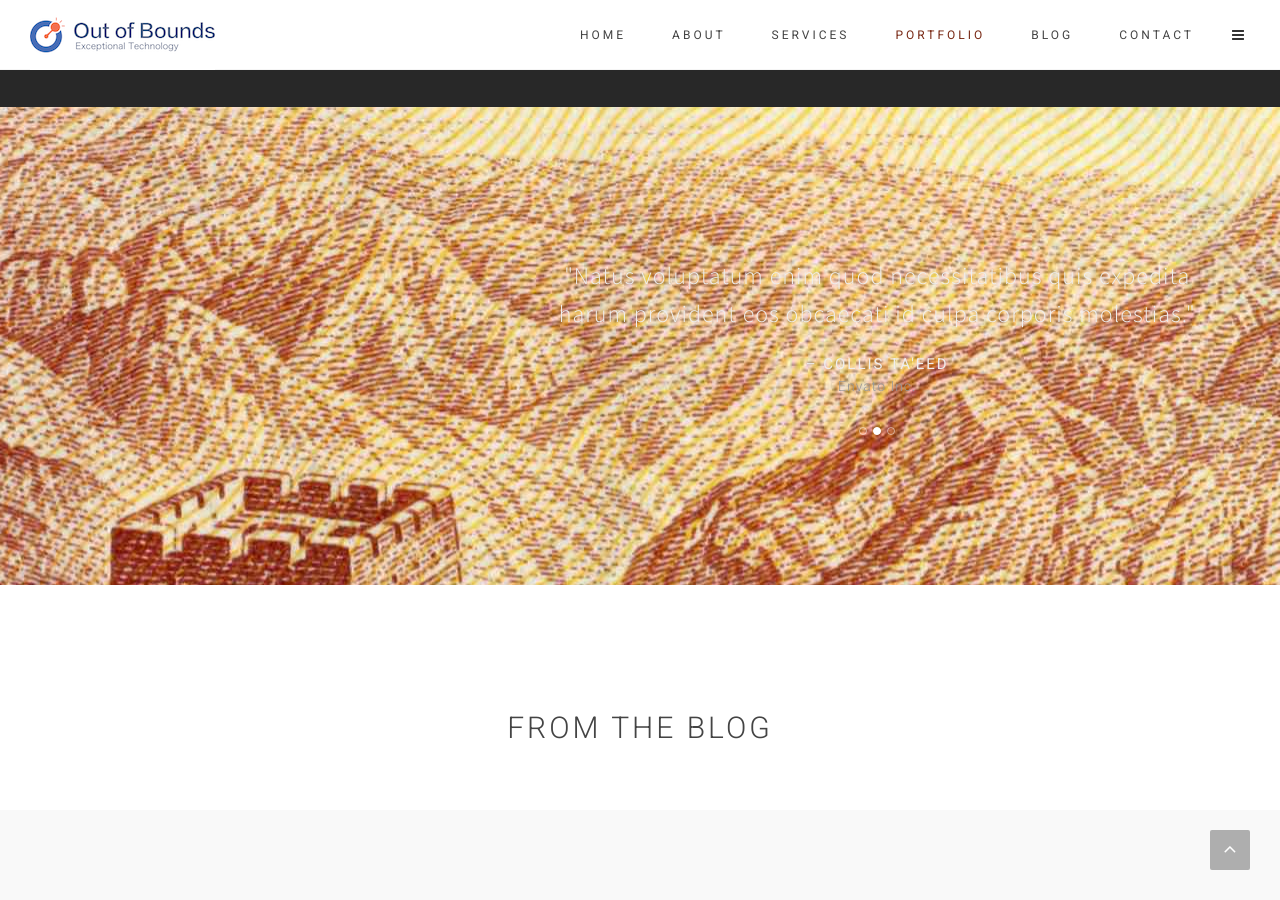
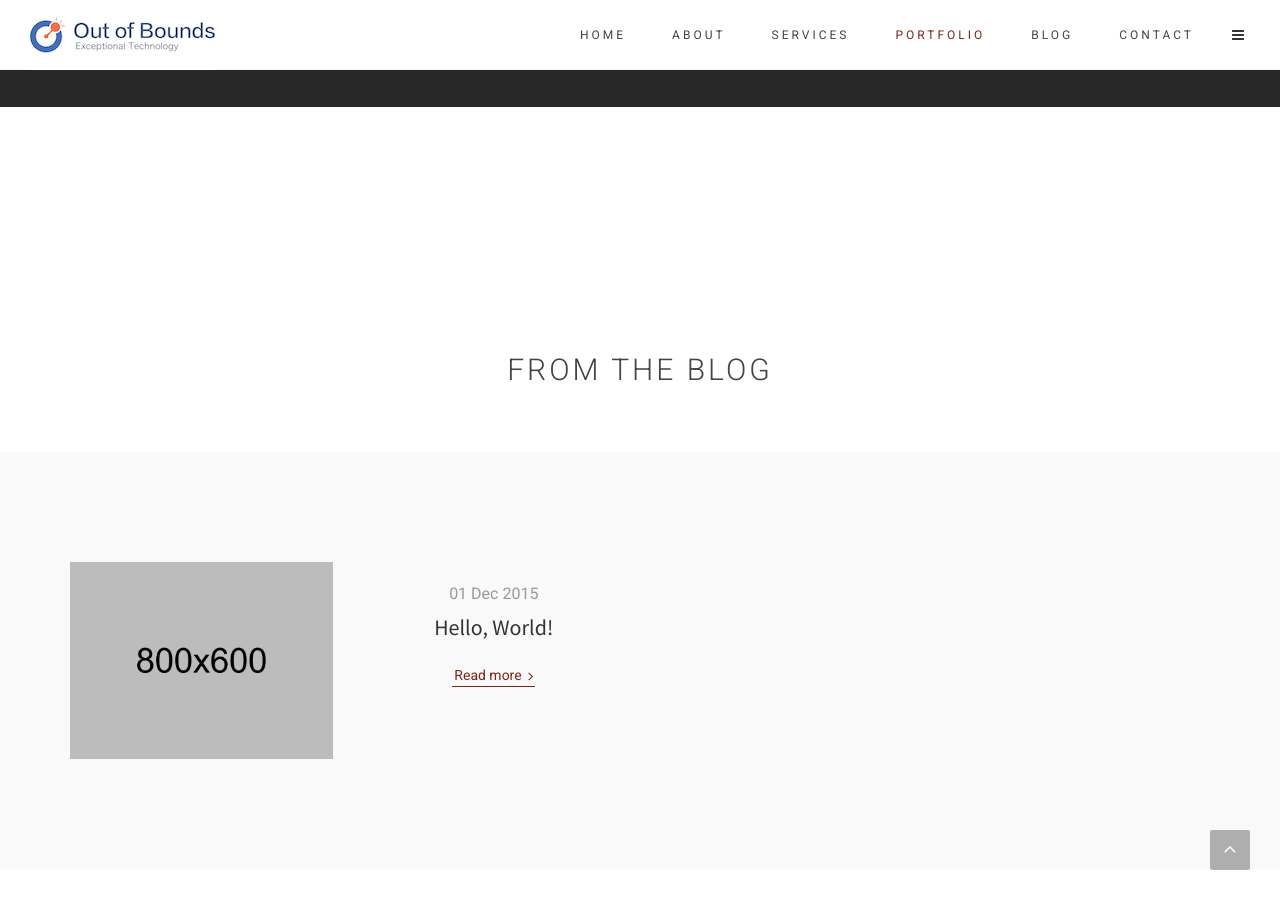
Before and after one commit to outofboundstech/outofboundstech.github.io, a Jekyll site: the page built from index.html, in a window 1280 px wide and 900 px high, scrolled down 4232 px. Built offline with Jekyll 4.4.1, drawn with Linux system fonts in a browser that asks for light colours.

Commit message:
Added imagery
Signed-off-by: Marcel Oomens <mail@marceloomens.com>

```diff
--- a/index.html
+++ b/index.html
@@ -180,7 +180,7 @@ layout: default
 
 			<div class="common-height clearfix">
 
-				<div class="col-md-4 hidden-xs" style="background: url('../images/services/main-bg.jpg') center center no-repeat; background-size: cover;"></div>
+				<div class="col-md-4 hidden-xs" style="background: url('/img/join-the-party.jpg') center top no-repeat; background-size: cover;"></div>
 				<div class="col-md-8">
 					<div class="max-height">
 						<div class="row common-height grid-border clearfix">
@@ -306,13 +306,11 @@ layout: default
 
 				<article class="portfolio-item pf-media pf-icons wide">
 					<div class="portfolio-image">
-						<a href="#">
-							<img src="images/portfolio/mixed/4.jpg" alt="Open Imagination">
-						</a>
+						<img src="img/sanguomengjiang.jpg" alt="三国猛将">
 						<div class="portfolio-overlay">
 							<div class="portfolio-desc">
-								<h3><a href="#">Open Imagination</a></h3>
-								<span><a href="#">Media</a>, <a href="#">Icons</a></span>
+								<h3><a>三国猛将</a></h3>
+								<span><a>Games</a></span>
 							</div>
 						</div>
 					</div>
@@ -394,57 +392,11 @@ layout: default
 				</div>
 			</div>
 
-			<div class="section parallax nomargin dark" style="background-image: url('img/great-wall-2000x1333.jpg'); padding: 150px 0;" data-stellar-background-ratio="0.3">
 
-				<div class="container clearfix">
-
-					<div class="col_two_fifth nobottommargin">&nbsp;</div>
-
-					<div class="col_three_fifth nobottommargin col_last">
-
-						<div class="fslider testimonial testimonial-full nobgcolor noborder noshadow nopadding" data-arrows="false">
-							<div class="flexslider">
-								<div class="slider-wrap">
-									<div class="slide">
-										<div class="testi-content">
-											<p>Similique fugit repellendus expedita excepturi iure perferendis provident quia eaque vero numquam?</p>
-											<div class="testi-meta">
-												Steve Jobs
-												<span>Apple Inc.</span>
-											</div>
-										</div>
-									</div>
-									<div class="slide">
-										<div class="testi-content">
-											<p>Natus voluptatum enim quod necessitatibus quis expedita harum provident eos obcaecati id culpa corporis molestias.</p>
-											<div class="testi-meta">
-												Collis Ta'eed
-												<span>Envato Inc.</span>
-											</div>
-										</div>
-									</div>
-									<div class="slide">
-										<div class="testi-content">
-											<p>Incidunt deleniti blanditiis quas aperiam recusandae consequatur ullam quibusdam cum libero illo rerum!</p>
-											<div class="testi-meta">
-												John Doe
-												<span>XYZ Inc.</span>
-											</div>
-										</div>
-									</div>
-								</div>
-							</div>
-						</div>
-
-					</div>
-
-				</div>
-
-			</div>
 
 		</div>
 
-		<div id="section-blog" class="page-section notoppadding">
+		<div id="section-blog" class="page-section">
 
 			<h2 class="center uppercase t300 ls3 font-body">From the blog</h2>
 
@@ -483,16 +435,16 @@ layout: default
 
 				<div id="oc-clients" class="owl-carousel topmargin image-carousel">
 
-					<div class="oc-item"><a href="#"><img src="../images/clients/1.png" alt="Clients"></a></div>
-					<div class="oc-item"><a href="#"><img src="../images/clients/2.png" alt="Clients"></a></div>
-					<div class="oc-item"><a href="#"><img src="../images/clients/3.png" alt="Clients"></a></div>
-					<div class="oc-item"><a href="#"><img src="../images/clients/4.png" alt="Clients"></a></div>
-					<div class="oc-item"><a href="#"><img src="../images/clients/5.png" alt="Clients"></a></div>
-					<div class="oc-item"><a href="#"><img src="../images/clients/6.png" alt="Clients"></a></div>
-					<div class="oc-item"><a href="#"><img src="../images/clients/7.png" alt="Clients"></a></div>
-					<div class="oc-item"><a href="#"><img src="../images/clients/8.png" alt="Clients"></a></div>
-					<div class="oc-item"><a href="#"><img src="../images/clients/9.png" alt="Clients"></a></div>
-					<div class="oc-item"><a href="#"><img src="../images/clients/10.png" alt="Clients"></a></div>
+					<div class="oc-item"><img src="/img/cwa.png" alt="China Wireless Arts	"></div>
+					<div class="oc-item"><img src="/img/feiliu.jpg" alt="Feiliu"></div>
+					<div class="oc-item"><img src="/img/sohu.jpg" alt="Sohu"></div>
+					<div class="oc-item"><img src="/img/youku.jpg" alt="Youku"></div>
+					<div class="oc-item"><img src="../images/clients/5.png" alt="Clients"></div>
+					<div class="oc-item"><img src="../images/clients/6.png" alt="Clients"></div>
+					<div class="oc-item"><img src="../images/clients/7.png" alt="Clients"></div>
+					<div class="oc-item"><img src="../images/clients/8.png" alt="Clients"></div>
+					<div class="oc-item"><img src="../images/clients/9.png" alt="Clients"></div>
+					<div class="oc-item"><img src="../images/clients/10.png" alt="Clients"></div>
 
 				</div>
 
```
Also changed, not shown: img/cwa.png (added), img/feiliu.jpg (added), img/join-the-party.jpg (added), img/sanguomengjiang.jpg (added), img/sohu.jpg (added), img/youku.jpg (added).
